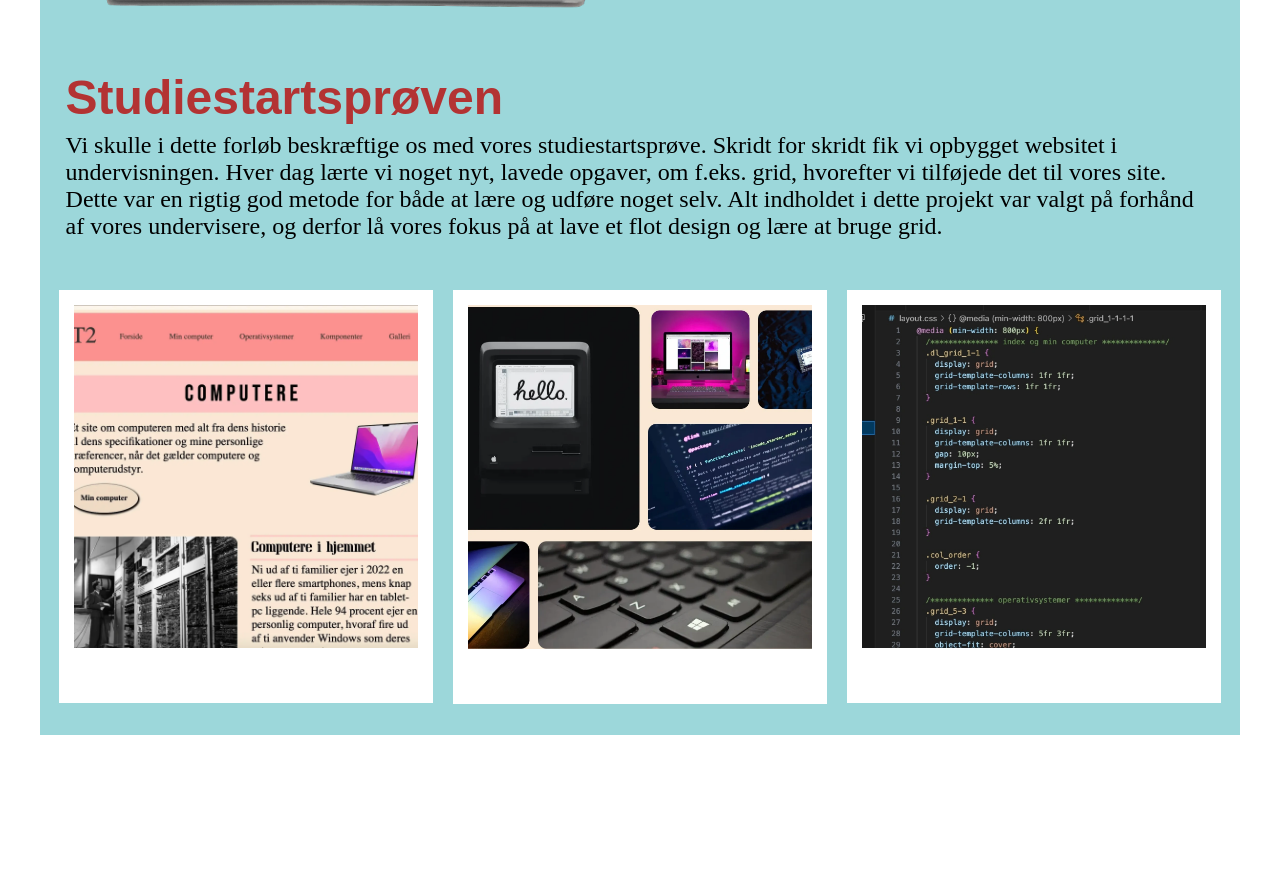
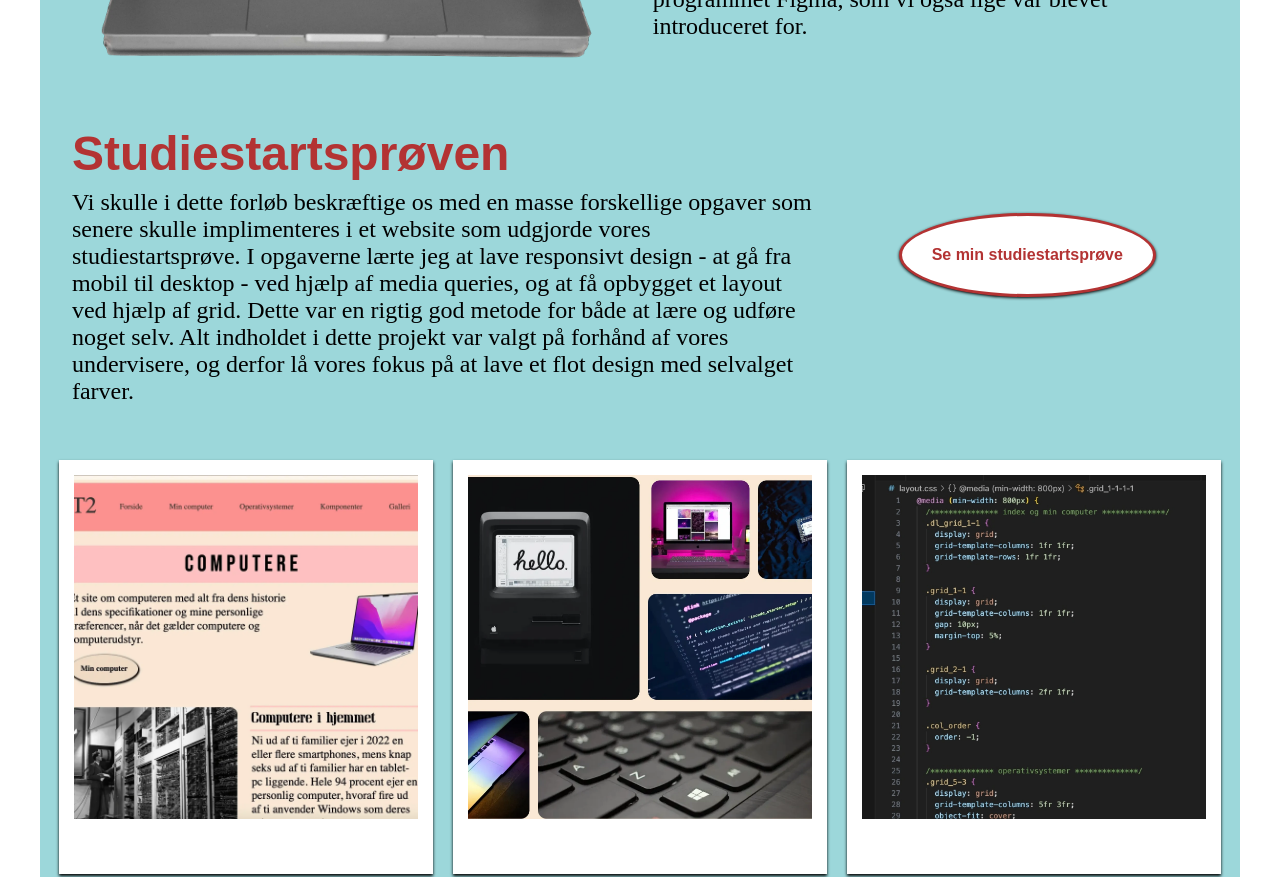
Before and after one commit to KatKhir/portfoliowebsite, a plain HTML site: page tema2.html in a window 1280 px wide. Shown: the part 806-1683 px from the top of the page. Before the commit the page ends 1548 px from the top, so only its background shows below. Drawn offline with Linux system fonts and the light colour scheme.

Commit message:
tema 2 næsten done

```diff
--- a/layout.css
+++ b/layout.css
@@ -52,6 +52,12 @@ img {
   .grid_1-1 {
     display: grid;
     grid-template-columns: 1fr 1fr;
+    margin-top: 50px;
+  }
+
+  .grid_2-1 {
+    display: grid;
+    grid-template-columns: 2fr 1fr;
   }
 
   .grid_1-2 {
--- a/style.css
+++ b/style.css
@@ -113,8 +113,31 @@ main {
   padding-bottom: 55px;
   background-color: white;
   margin-top: 20px;
+  box-shadow: 0px 2px 3px black;
 }
 
+/*************************************** Knap *************************************************/
+
+.oval_knap {
+  display: inline-block;
+  background-color: white;
+  color: var(--secondary);
+  border: 3px solid var(--secondary);
+  padding: 30px 30px;
+  border-radius: 50%;
+  font-family: var(--font-heading);
+  font-weight: bold;
+  text-align: center;
+  text-decoration: none;
+  box-shadow: 0px 1px 3px black;
+  justify-self: center;
+  align-self: start;
+}
+
+.oval_knap:hover {
+  background-color: var(--secondary);
+  color: white;
+}
 /********************************** PIL + ANIMATION ***************************************/
 
 /************************************************************ DESKTOP ***************************************************************/
@@ -133,7 +156,12 @@ main {
     margin-left: 160px;
   }
 
+  /* skubber tekst ned så layoutet bliver diagonalt*/
   .tekst_margin_top {
     margin-top: 65px;
   }
+
+  .oval_knap {
+    margin-top: 100px;
+  }
 }
--- a/tema2.html
+++ b/tema2.html
@@ -33,18 +33,19 @@
                     Figma, som vi også lige var blevet introduceret for.</p>
             </div>
         </div>
-        <div>
-            <h4>Studiestartsprøven</h4>
-            <p>Vi skulle i dette forløb beskræftige os med vores studiestartsprøve. Skridt for skridt fik vi opbygget
-                websitet i
-                undervisningen. Hver dag lærte vi noget nyt, lavede opgaver, om f.eks. grid, hvorefter vi tilføjede det
-                til
-                vores site.
-                Dette var en rigtig god metode for både at lære og udføre noget selv.
-                Alt indholdet i dette projekt var valgt på forhånd af vores undervisere, og derfor lå vores fokus på at
-                lave
-                et flot
-                design og lære at bruge grid. </p>
+        <div class="grid_2-1">
+            <div>
+                <h4>Studiestartsprøven</h4>
+                <p>Vi skulle i dette forløb beskræftige os med en masse forskellige opgaver som senere skulle
+                    implimenteres i et website som udgjorde vores studiestartsprøve. I opgaverne lærte jeg at lave
+                    responsivt design - at gå fra mobil til desktop - ved hjælp af media queries, og at få opbygget et
+                    layout ved hjælp af grid.
+                    Dette var en rigtig god metode for både at lære og udføre noget selv.
+                    Alt indholdet i dette projekt var valgt på forhånd af vores undervisere, og derfor lå vores fokus på
+                    at lave et flot design med selvalget farver. </p>
+            </div>
+            <a class="oval_knap" href="https://katkhirkhoff.dk/kea/02_web/01_website/website/galleri.html">Se min
+                studiestartsprøve</a>
         </div>
         <div class="grid_1-1-1">
             <img class="img_hvid_kant" src="img_2/ssp_forsiden.webp" alt="ssp_forsiden">
```
